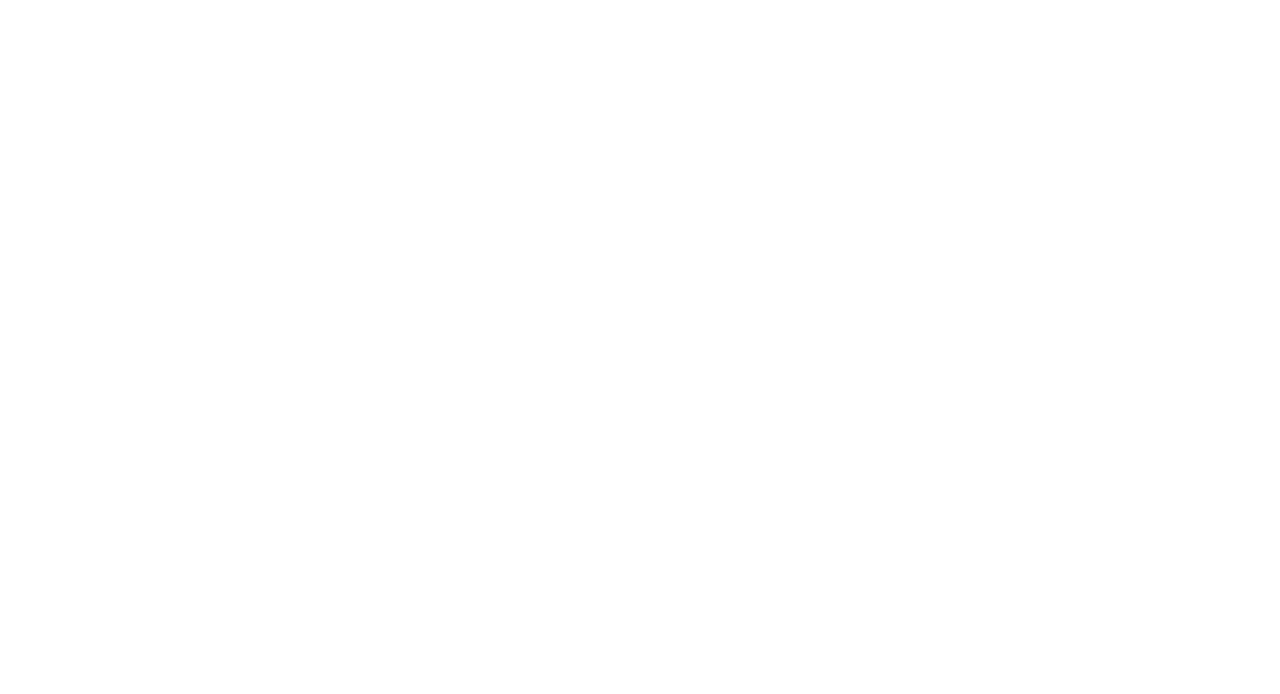
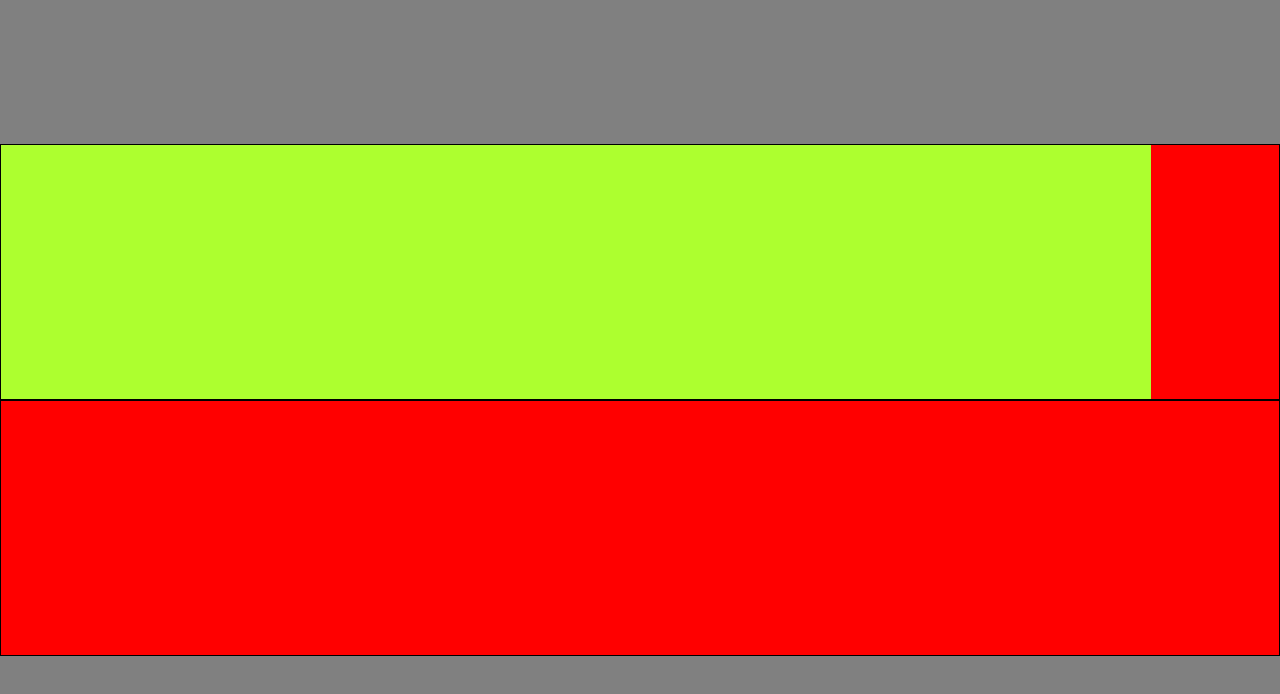
Before and after one commit to huzaifa-khan00/smit-web-dev-assignments, a plain HTML site: page assignment-04-flat-ui-color-palette/index.html in a window 1280 px wide. Drawn offline with Linux system fonts and the light colour scheme.

Commit message:
Structure Partially Completed

```diff
--- a/assignment-04-flat-ui-color-palette/CSS/style.css
+++ b/assignment-04-flat-ui-color-palette/CSS/style.css
@@ -4,11 +4,41 @@
     box-sizing: border-box;
 }
 
-.container {
+html, body {
     width: 100%;
     height: 100%;
 }
 
+.container {
+    width: 100%;
+    height: 100%;
+    background-color: gray;
+    display: flex;
+    flex-direction: column;
+    justify-content: center;
+    align-items: center;
+}
+
+.row1, .row2{
+    height: 20vw;
+    width: 100vw;
+    background-color: red;
+    border: 1px solid;
+}
+
+.row1 {
+    display: flex;
+}
+
+.row2 {
+    display: flex;
+}
+
 .plt-box {
-    width:
+    width: 30%;
+    height: 100%;
 }
+
+.au, .gb, .ca  {
+    background-color: greenyellow;
+}
--- a/assignment-04-flat-ui-color-palette/index.html
+++ b/assignment-04-flat-ui-color-palette/index.html
@@ -1,19 +1,49 @@
 <!DOCTYPE html>
 <html lang="en">
-<head>
-    <meta charset="UTF-8">
-    <meta name="viewport" content="width=device-width, initial-scale=1.0">
-    <link rel="stylesheet" href="./CSS/style.css" type="text/css">
+  <head>
+    <meta charset="UTF-8" />
+    <meta name="viewport" content="width=device-width, initial-scale=1.0" />
+    <link rel="stylesheet" href="./CSS/style.css" type="text/css" />
     <title>Color Palette Ui</title>
-</head>
-<body>
+  </head>
+  <body>
     <div class="container">
-        <div class="plt-box au"></div>
+      <div class="row1">
+        <div class="plt-box au">
+          <!-- <div class="box1" style="color: ;"></div>
+            <div class="box2" style="color: ;"></div>
+            <div class="box3" style="color: ;"></div>
+            <div class="box4" style="color: ;"></div>
+            <div class="box5" style="color: ;"></div>
+            <div class="box6" style="color: ;"></div>
+            <div class="box7" style="color: ;"></div>
+            <div class="box8" style="color: ;"></div>
+            <div class="box9" style="color: ;"></div>
+            <div class="box10" style="color: ;"></div>
+            <div class="box11" style="color: ;"></div>
+            <div class="box12" style="color: ;"></div>
+            <div class="box13" style="color: ;"></div>
+            <div class="box14" style="color: ;"></div>
+            <div class="box15" style="color: ;"></div>
+            <div class="box16" style="color: ;"></div>
+            <div class="box17" style="color: ;"></div>
+            <div class="box18" style="color: ;"></div>
+            <div class="box19" style="color: ;"></div>
+            <div class="box20" style="color: ;"></div> -->
+        </div>
+
         <div class="plt-box gb"></div>
+
         <div class="plt-box ca"></div>
+      </div>
+
+      <div class="row2">
         <div class="plt-box nc"></div>
+
         <div class="plt-box nl"></div>
+
         <div class="plt-box fr"></div>
+      </div>
     </div>
-</body>
+  </body>
 </html>
```
